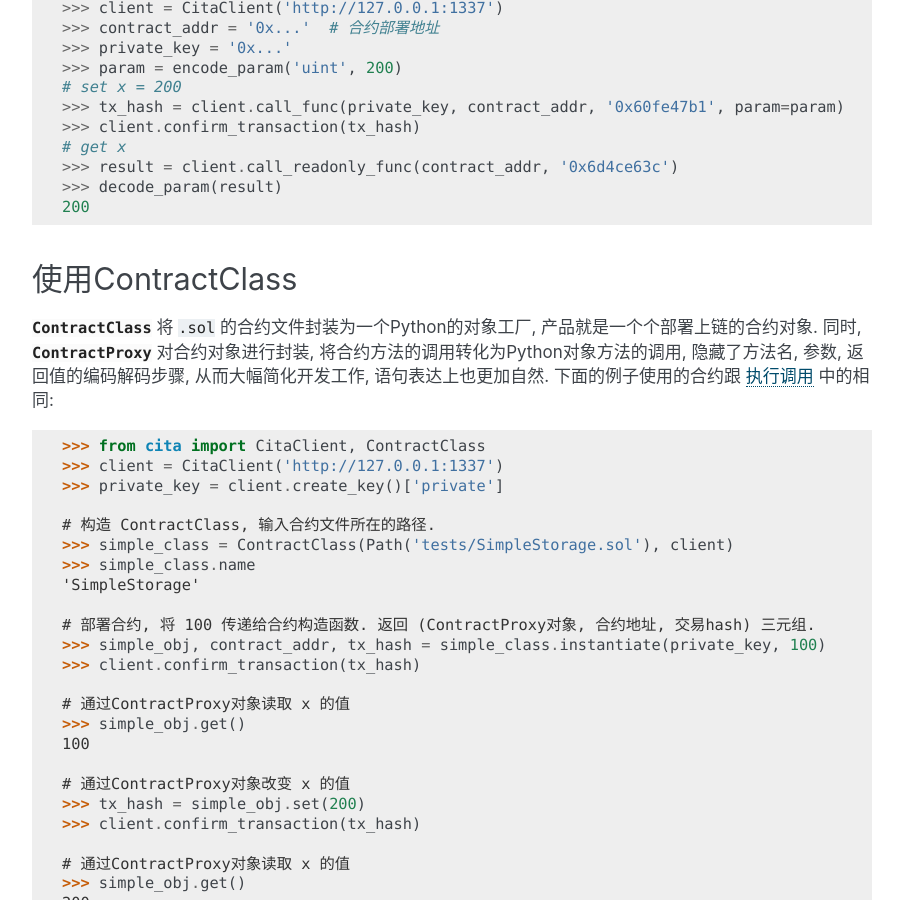
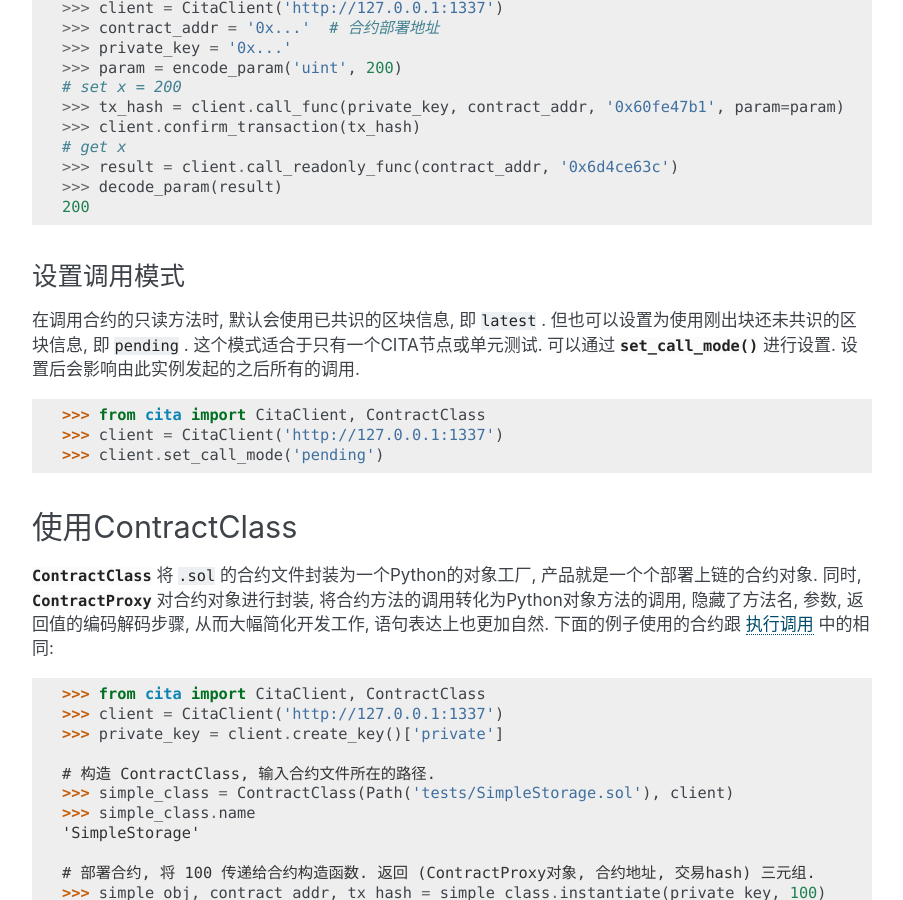
Before and after one commit to citahub/cita-sdk-python, a Sphinx documentation site: the page built from docs/usage.rst, in a window 1280 px wide and 900 px high, scrolled down 7615 px. Shown: the whole window, without its empty margins (338-1241 px from the left). Built offline with Sphinx 7.4.7, drawn with Linux system fonts in a browser that asks for light colours.

Commit message:
add CitaClient.call_mode

```diff
--- a/docs/usage.rst
+++ b/docs/usage.rst
@@ -388,6 +388,16 @@
     200
 
 
+设置调用模式
+~~~~~~~~~~~~~~~
+
+在调用合约的只读方法时, 默认会使用已共识的区块信息, 即 ``latest`` . 但也可以设置为使用刚出块还未共识的区块信息, 即 ``pending`` . 这个模式适合于只有一个CITA节点或单元测试. 可以通过 :meth:`~cita.CitaClient.set_call_mode` 进行设置. 设置后会影响由此实例发起的之后所有的调用.
+
+    >>> from cita import CitaClient, ContractClass
+    >>> client = CitaClient('http://127.0.0.1:1337')
+    >>> client.set_call_mode('pending')
+
+
 使用ContractClass
 -----------------------------
 
```
Also changed, not shown: 2 other files.
